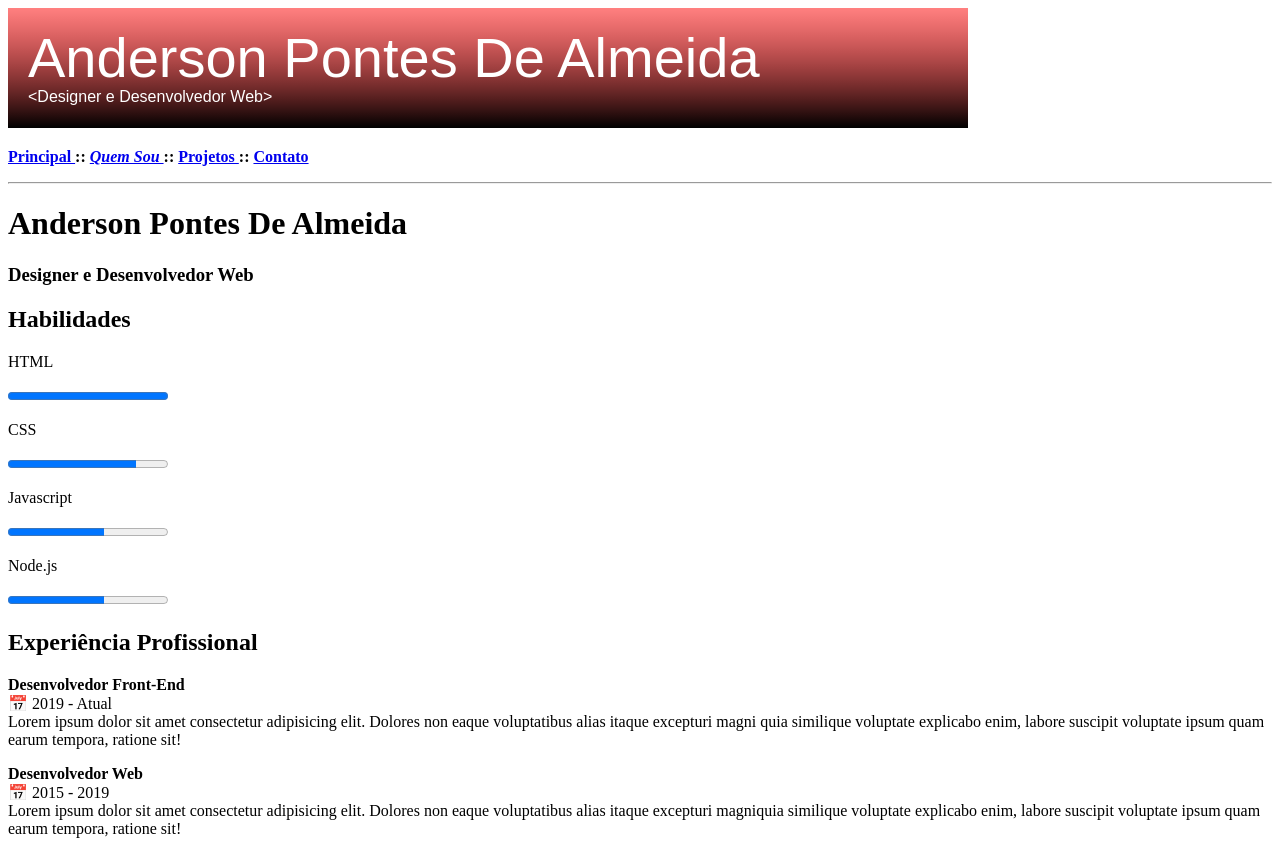
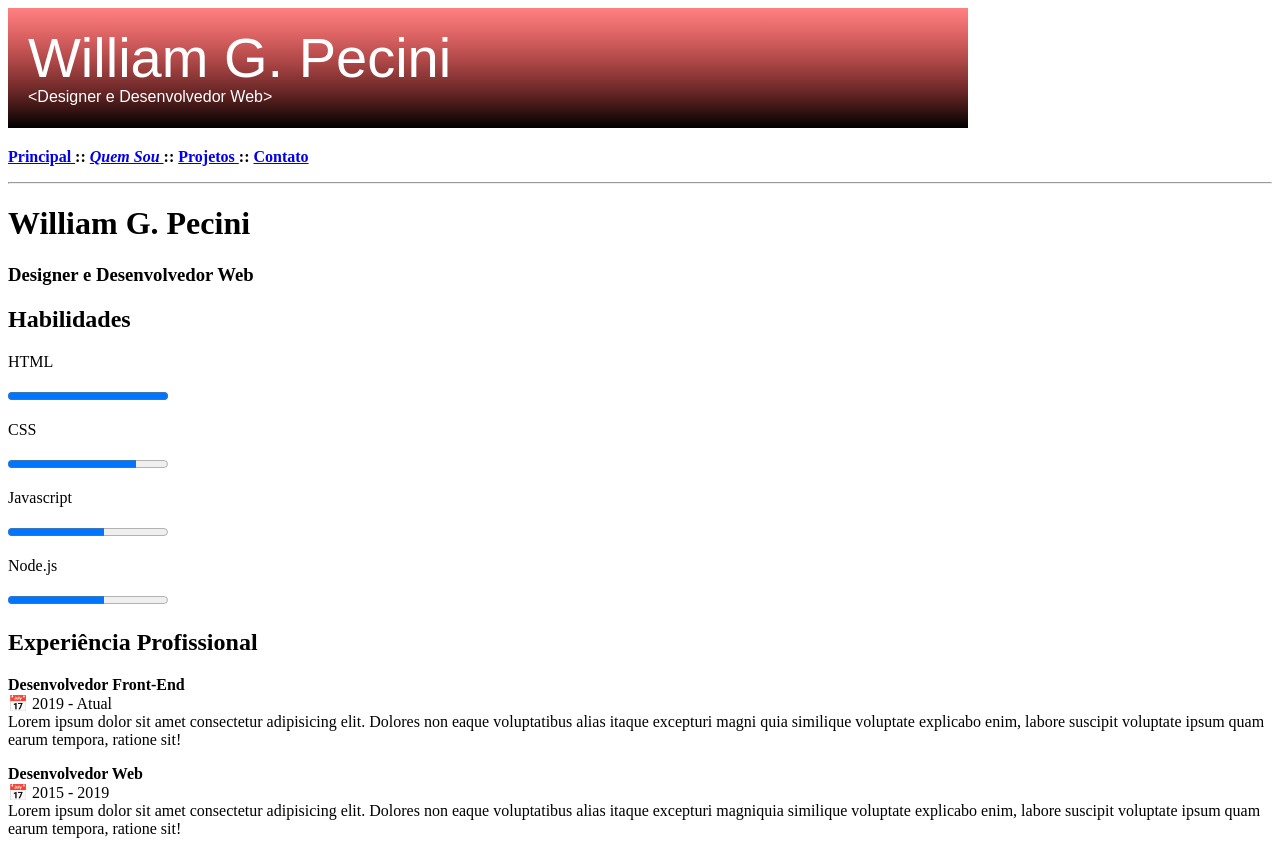
Before and after one commit to willgp-27/repo, a plain HTML site: page index.html in a window 1280 px wide. Shown: the top 841 px of the page. Drawn offline with Linux system fonts and the light colour scheme.

Commit message:
Update index.html

```diff
--- a/index.html
+++ b/index.html
@@ -18,7 +18,7 @@
         </defs>
             <rect width="100%" height="120" fill="url(#degrade)" />
                 <g dominant-baseline="middle" text-anchor="start">
-                <text x="20" y="45%" fill="white" font-size="56" font-family="sans-serif"> Anderson Pontes De Almeida </text>
+                <text x="20" y="45%" fill="white" font-size="56" font-family="sans-serif">  William G. Pecini </text>
                 <text x="20" y="75%" fill="white" font-size="16" font-family="sans-serif"> &lt;Designer e Desenvolvedor Web&gt; </text>
                 </g>
     </svg>
@@ -28,7 +28,7 @@
         </b>
     </header>
     <hr>
-    <h1>Anderson Pontes De Almeida</h1>
+    <h1> William G. Pecini </h1>
     <h3>Designer e Desenvolvedor Web</h3>
 
     <h2>Habilidades</h2>
```
